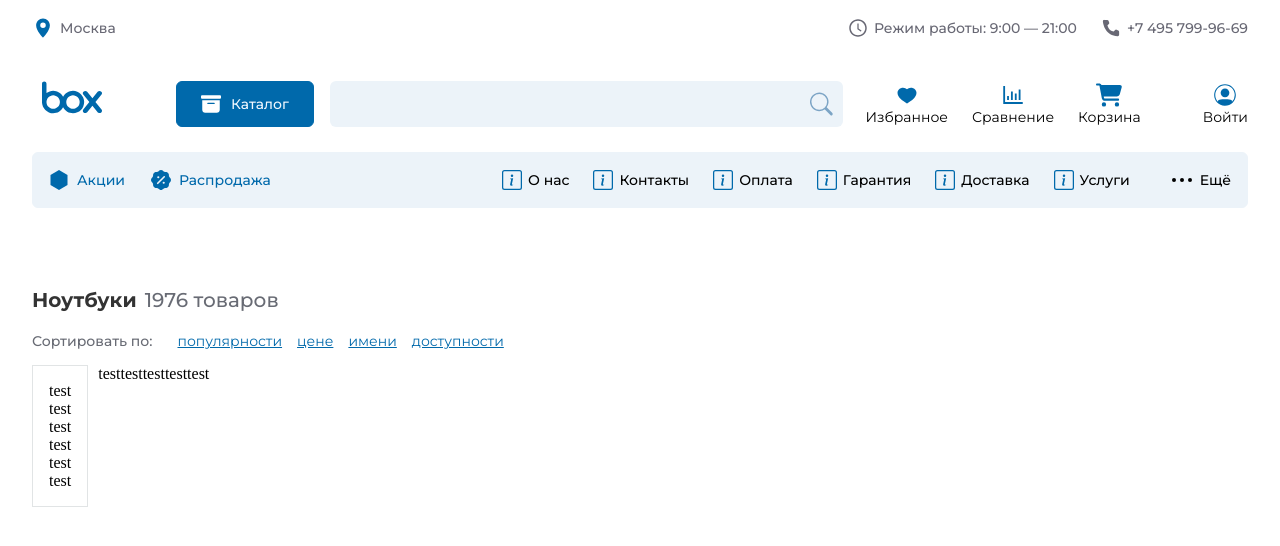
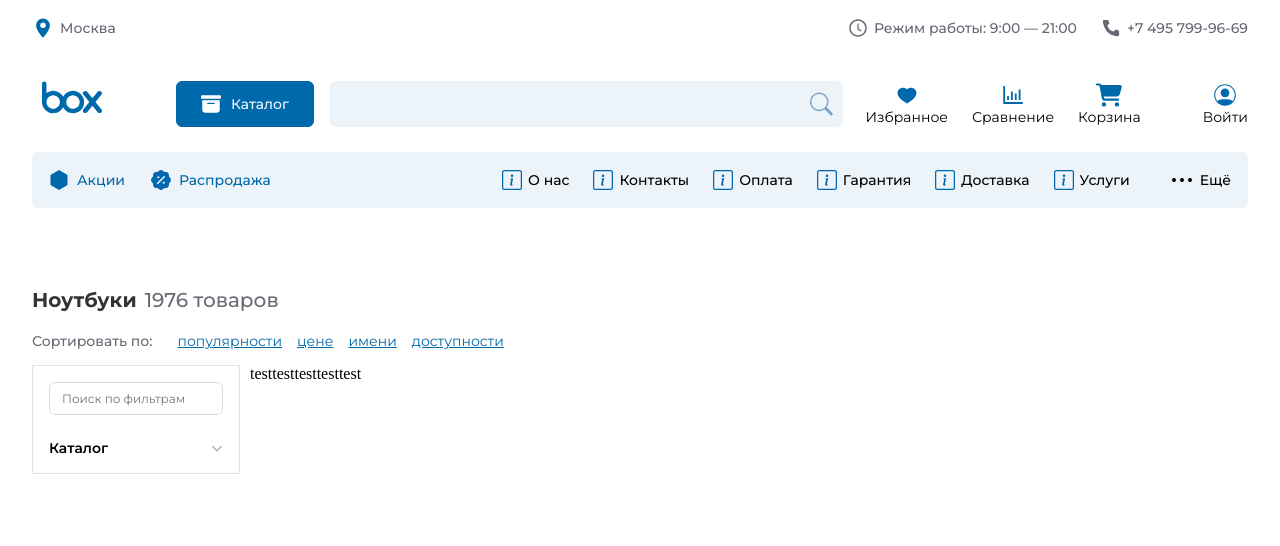
Before and after one commit to EHoTiNKA/OnlineMarketGraduateProject, a React (Vite) app: page / in a window 1280 px wide. Shown: the top 546 px of the page. Built offline with nearby package versions, Linux system fonts and the light colour scheme.

Commit message:
addFiltersCatalog

```diff
--- a/src/assets/SvgSprites.jsx
+++ b/src/assets/SvgSprites.jsx
@@ -67,6 +67,9 @@ const SvgSprites = () => (
         clip-rule="evenodd"
       ></path>
     </symbol>
+    <symbol id="svg-filtersCatalog-expandBtn" viewBox="0 0 1024 1024">
+      <path d="M104.704 338.752a64 64 0 0 1 90.496 0l316.8 316.8l316.8-316.8a64 64 0 0 1 90.496 90.496L557.248 791.296a64 64 0 0 1-90.496 0L104.704 429.248a64 64 0 0 1 0-90.496"></path>
+    </symbol>
   </svg>
 );
 
--- a/src/widgets/GeneralBody.jsx
+++ b/src/widgets/GeneralBody.jsx
@@ -16,19 +16,31 @@ const GeneralBody = () => {
       </div>
       <div className="generalBodyFiltersAndProducts">
         <div className="generalBodyFilters">
-            <p>test</p>
-            <p>test</p>
-            <p>test</p>
-            <p>test</p>
-            <p>test</p>
-            <p>test</p>
+          <form action method="get" className="generalBodyCatalogFilterForm">
+            <input
+              type="text"
+              placeholder="Поиск по фильтрам"
+              className="catalogFilterSearch"
+            />
+            <div className="generalBodyCatalogFilter">
+              <div className="catalogFilterTitle">
+                <p className="catalogFilterTitleText">Каталог</p>
+                <div className="catalogFilterTitleExpandBtn">
+                  <svg>
+                    <use xlinkHref="#svg-filtersCatalog-expandBtn"></use>
+                  </svg>
+                </div>
+              </div>
+              <div className="catalogFilterContent"></div>
+            </div>
+          </form>
         </div>
         <div className="generalBodyProducts">
-            <p>test</p>
-            <p>test</p>
-            <p>test</p>
-            <p>test</p>
-            <p>test</p>
+          <p>test</p>
+          <p>test</p>
+          <p>test</p>
+          <p>test</p>
+          <p>test</p>
         </div>
       </div>
     </div>
--- a/src/widgets/styles/GeneralBody.css
+++ b/src/widgets/styles/GeneralBody.css
@@ -59,12 +59,12 @@
 
 /* ------------------------------------ */
 
-.generalBodyFiltersAndProducts{
+.generalBodyFiltersAndProducts {
     display: flex;
     flex-direction: row;
 }
 
-.generalBodyFilters{
+.generalBodyFilters {
     display: flex;
     flex-direction: column;
     margin-right: 10px;
@@ -74,7 +74,63 @@
     border: 1px solid #e1e4e5;
 }
 
-.generalBodyProducts{
+.catalogFilterSearch {
+    font-size: 12px;
+    font-weight: 400;
+    font-family: "Montserrat", sans-serif;
+    padding: 8px 12px;
+    border: 1px solid #d8dbdd;
+    border-radius: 6px;
+    width: 100%;
+    transition: .25s;
+}
+
+.catalogFilterSearch:focus {
+    border-color: #0069ab;
+}
+
+.generalBodyCatalogFilter {
+    margin-top: 24px;
+}
+
+.catalogFilterTitle {
+    display: flex;
+    flex-direction: row;
+    align-items: center;
+
+}
+
+.catalogFilterTitle:hover {
+    cursor: pointer;
+    -webkit-user-select: none;
+    -khtml-user-select: none;
+    -moz-user-select: none;
+    -ms-user-select: none;
+    user-select: none;
+}
+
+.catalogFilterTitleText {
+    font-size: 14px;
+    font-weight: 600;
+    font-family: "Montserrat", sans-serif;
+    color: black;
+    flex-grow: 1;
+}
+
+.catalogFilterTitleExpandBtn {
+    width: 12px;
+    height: 12px;
+    display: flex;
+    flex-shrink: 0;
+    align-items: center;
+    justify-content: center;
+    fill: #b3b2b2;
+    transition: 0.5s;
+}
+
+
+
+.generalBodyProducts {
     display: flex;
     flex-direction: row;
 }
```
